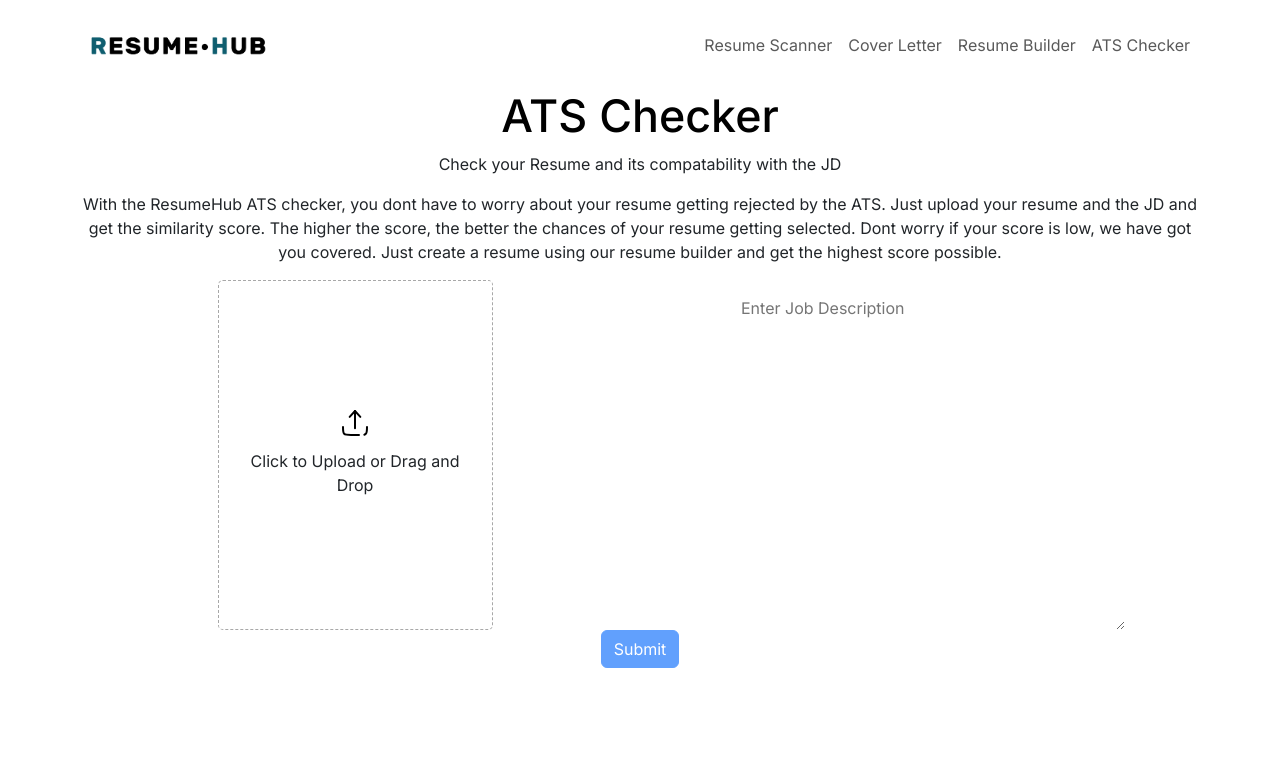
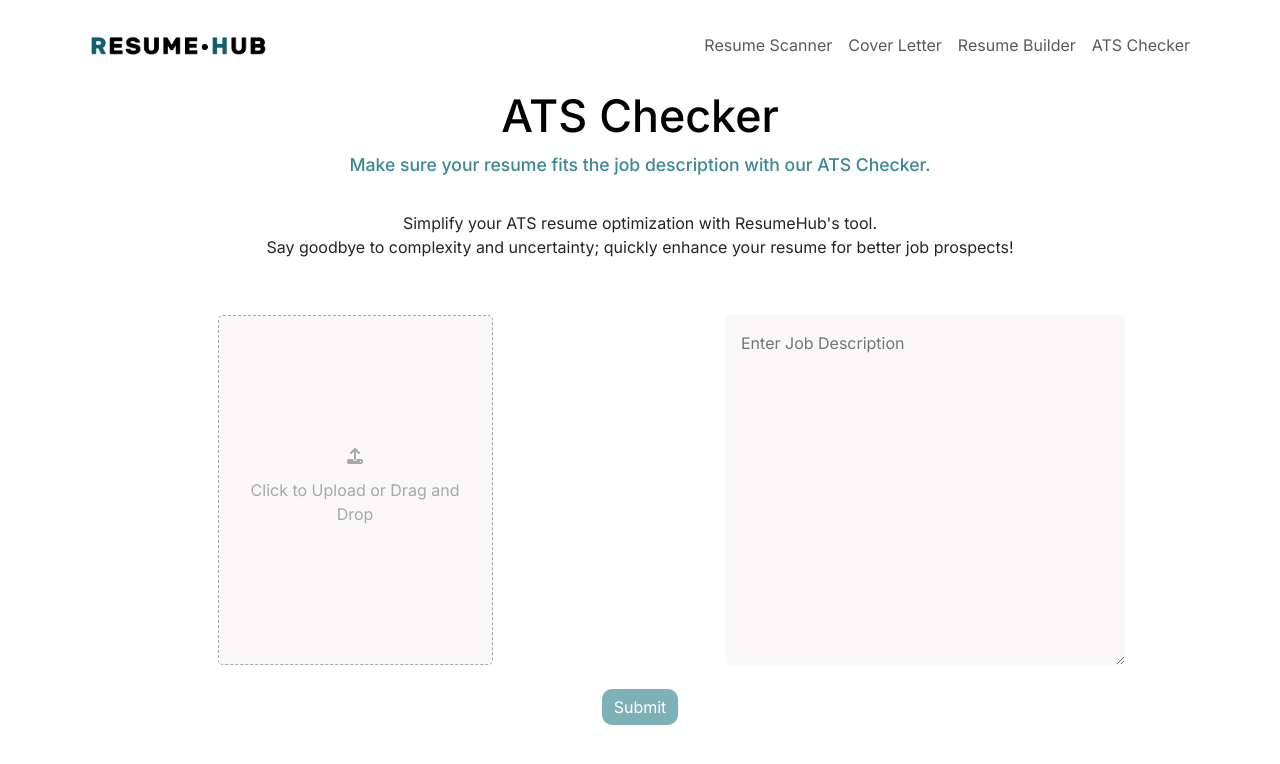
Before and after one commit to Charuhas10/resumeAI, a React (Vite) app in the folder Frontend/: page /ats in a window 1280 px wide. Shown: the top 764 px of the page. Built offline with nearby package versions, Linux system fonts and the light colour scheme.

Commit message:
resume scanner landing page fixed
Signed-off-by: Amaan <amaan14999@gmail.com>

```diff
--- a/Frontend/src/components/ATSChecker/index.jsx
+++ b/Frontend/src/components/ATSChecker/index.jsx
@@ -1,7 +1,10 @@
+import React, { useEffect } from "react";
 import styles from "./index.module.css";
 import Loader from "../Loader/";
 import "bootstrap/dist/css/bootstrap.min.css";
 import { Row, Col } from "react-bootstrap";
+import { FontAwesomeIcon } from "@fortawesome/react-fontawesome";
+import { faUpload, faFile } from "@fortawesome/free-solid-svg-icons";
 // import Button from "react-bootstrap/Button";
 // Use <Button> in your component
 
@@ -14,6 +17,17 @@ function ATSChecker({ ATSDataReceived }) {
   const [text, setText] = useState("");
   const [responseData, setResponseData] = useState(null);
   // const navigate = useNavigate();
+  useEffect(() => {
+    if (responseData) {
+      const circle = document.querySelector(".similarityRing circle");
+      if (circle) {
+        const circumference = 2 * Math.PI * 90;
+        setTimeout(() => {
+          circle.style.strokeDashoffset = 0;
+        }, 100); // Adjust the delay as needed
+      }
+    }
+  }, [responseData]);
 
   const handleFileChange = (event) => {
     const selectedFile = event.target.files[0];
@@ -80,12 +94,38 @@ function ATSChecker({ ATSDataReceived }) {
       setLoading(false); // Stop loading
     }
   };
+  const getRingColor = (similarity) => {
+    if (similarity <= 30) return "#FF0000"; // Red
+    if (similarity <= 50) return "#FFA500"; // Orange
+    if (similarity <= 70) return "#FFFF00"; // Yellow
+    if (similarity <= 85) return "#00FF00"; // Light Green
+    return "#008000"; // Dark Green
+  };
+  const DisplayData = () => {
+    const ringColor = getRingColor(responseData.similarity);
 
-  const DisplayData = () => {
     return (
-      <div>
-        <div>Similarity Score: {responseData.similarity}</div>
-        {/* You can add more data display here as needed */}
+      <div className={styles.similarityContainer}>
+        <svg className={styles.similarityRing} viewBox="0 0 200 200">
+          <circle
+            cx="100"
+            cy="100"
+            r="90"
+            stroke={ringColor}
+            strokeWidth="10"
+            fill="transparent"
+            className={styles.animateCircle}
+          />
+          <text
+            x="50%"
+            y="50%"
+            textAnchor="middle"
+            dy=".3em"
+            className={styles.similarityScore}
+          >
+            {responseData.similarity}%
+          </text>
+        </svg>
       </div>
     );
   };
@@ -93,17 +133,18 @@ function ATSChecker({ ATSDataReceived }) {
   return (
     <div className="container">
       <h1>ATS Checker</h1>
-      <p>Check your Resume and its compatability with the JD </p>
-      <p>
-        With the ResumeHub ATS checker, you dont have to worry about your resume
-        getting rejected by the ATS. Just upload your resume and the JD and get
-        the similarity score. The higher the score, the better the chances of
-        your resume getting selected. Dont worry if your score is low, we have
-        got you covered. Just create a resume using our resume builder and get
-        the highest score possible.
+      <p className={styles.lineOne}>
+        Make sure your resume fits the job description with our ATS Checker.
+      </p>
+      <p className={styles.lineTwo}>
+        Simplify your ATS resume optimization with ResumeHub's tool. <br />
+        Say goodbye to complexity and uncertainty; quickly enhance your resume
+        for better job prospects!
       </p>
       {loading ? (
-        <Loader />
+        <div className={styles.loaderContainer}>
+          <Loader />
+        </div>
       ) : responseData ? (
         <DisplayData />
       ) : (
@@ -111,7 +152,7 @@ function ATSChecker({ ATSDataReceived }) {
           <Row>
             <Col
               md={6}
-              className="d-flex justify-content-center align-items-center"
+              className="d-flex justify-content-center align-items-center px-4 py-4"
             >
               <label className={styles.UploadBox}>
                 <input
@@ -123,40 +164,13 @@ function ATSChecker({ ATSDataReceived }) {
                 />
                 <div className={styles.uploadboxel}>
                   <div>
-                    <svg
-                      width="32px"
-                      height="32px"
-                      viewBox="0 0 24 24"
-                      fill="none"
-                      xmlns="http://www.w3.org/2000/svg"
-                    >
-                      <g id="SVGRepo_bgCarrier" strokeWidth="0"></g>
-                      <g
-                        id="SVGRepo_tracerCarrier"
-                        strokeLinecap="round"
-                        strokeLinejoin="round"
-                      ></g>
-                      <g id="SVGRepo_iconCarrier">
-                        {" "}
-                        <path
-                          d="M15 21H9C6.17157 21 4.75736 21 3.87868 20.1213C3 19.2426 3 17.8284 3 15M21 15C21 17.8284 21 19.2426 20.1213 20.1213C19.8215 20.4211 19.4594 20.6186 19 20.7487"
-                          stroke="#000000"
-                          strokeWidth="1.5"
-                          strokeLinecap="round"
-                          strokeLinejoin="round"
-                        ></path>{" "}
-                        <path
-                          d="M12 16V3M12 3L16 7.375M12 3L8 7.375"
-                          stroke="#000000"
-                          strokeWidth="1.5"
-                          strokeLinecap="round"
-                          strokeLinejoin="round"
-                        ></path>{" "}
-                      </g>
-                    </svg>
+                    {file ? (
+                      <FontAwesomeIcon icon={faFile} />
+                    ) : (
+                      <FontAwesomeIcon icon={faUpload} />
+                    )}
                   </div>
-
-                  <p>Click to Upload or Drag and Drop</p>
+                  <p>{file ? file.name : "Click to Upload or Drag and Drop"}</p>
                 </div>
               </label>
             </Col>
@@ -167,8 +181,8 @@ function ATSChecker({ ATSDataReceived }) {
               <textarea
                 className={styles.TextArea}
                 placeholder="Enter Job Description"
-                value={text} // The text state variable
-                onChange={handleTextChange} // Function to update the text state
+                value={text}
+                onChange={handleTextChange}
               />
             </Col>
           </Row>
--- a/Frontend/src/components/ATSChecker/index.module.css
+++ b/Frontend/src/components/ATSChecker/index.module.css
@@ -1,13 +1,14 @@
-body {
+/* body {
   background-color: #fff5e0;
   font-family: "Inter", sans-serif;
-}
+} */
 
 h1 {
-  color: aqua;
+  color: #000; /* or any other color as per CoverLetterUpload */
   display: flex;
   justify-content: center;
   align-items: center;
+  font-size: 2.8rem;
 }
 p {
   display: block;
@@ -15,6 +16,15 @@ p {
   justify-content: center;
   align-items: center;
   flex-wrap: wrap;
+}
+.lineOne {
+  color: #3a8891;
+  font-weight: 500;
+  font-size: 1.1rem;
+}
+.lineTwo {
+  margin: 2rem;
+  font-weight: 400;
 }
 svg {
   margin: 10px;
@@ -26,11 +36,23 @@ svg {
   border: none;
   border-radius: 5px;
   padding: 1rem;
+  background-color: #f9f7f7;
 }
+.TextArea:focus {
+  outline: none !important;
+  border: 1px solid #a8a8a8;
+}
+.SubmitButton {
+  background-color: #3a8891 !important;
+  border: #3a8891 !important;
+  border-radius: 10px !important;
+}
+
 .UploadBox {
   border: 1px dashed #a8a8a8;
+  color: #a8a8a8;
   border-radius: 5px;
-  background-color: #fff;
+  background-color: #f9f7f7;
   padding: 30px;
   width: 275px;
   height: 350px;
@@ -60,3 +82,46 @@ svg {
 .Picker::-webkit-file-upload-button {
   visibility: hidden;
 }
+.loaderContainer {
+  position: fixed; /* Changed from 'absolute' to 'fixed' */
+  top: 0;
+  left: 0;
+  right: 0;
+  bottom: 0;
+  display: flex;
+  justify-content: center;
+  align-items: center;
+  z-index: 1000;
+}
+@keyframes drawCircle {
+  from {
+    stroke-dasharray: 0 565.48; /* Start from no circle */
+  }
+  to {
+    stroke-dasharray: 565.48 0; /* End with full circle */
+  }
+}
+
+.similarityContainer {
+  display: flex;
+  justify-content: center;
+  align-items: center;
+  flex-direction: column;
+  margin: 0 auto;
+}
+
+.similarityRing {
+  width: 150px;
+  height: 150px;
+  margin-bottom: 10px;
+}
+
+.animateCircle {
+  stroke-dasharray: 565.48; /* Circumference of the circle */
+  animation: drawCircle 1s ease-out forwards;
+}
+
+.similarityScore {
+  fill: #000; /* Text color */
+  font-size: 30px; /* Adjust size as needed */
+}
--- a/Frontend/src/components/ResumeUpload/index.jsx
+++ b/Frontend/src/components/ResumeUpload/index.jsx
@@ -1,17 +1,19 @@
 import styles from "./index.module.css";
 import Loader from "../Loader/";
-
+import { FontAwesomeIcon } from "@fortawesome/react-fontawesome";
+import { faUpload, faFile } from "@fortawesome/free-solid-svg-icons";
 import { useState } from "react";
 import { useNavigate } from "react-router-dom";
 
 function ResumeUpload({ onDataReceived }) {
   const [loading, setLoading] = useState(false);
+  const [file, setFile] = useState(null);
   const navigate = useNavigate();
 
   const handleFileChange = (event) => {
-    const file = event.target.files[0];
-    handleSubmit(file);
-    fetchData();
+    const selectedFile = event.target.files[0];
+    setFile(selectedFile);
+    handleSubmit(selectedFile);
   };
 
   const handleDragOver = (event) => {
@@ -21,32 +23,23 @@ function ResumeUpload({ onDataReceived }) {
   const handleDrop = (event) => {
     event.preventDefault();
     if (event.dataTransfer.items && event.dataTransfer.items[0]) {
-      const file = event.dataTransfer.items[0].getAsFile();
-      handleSubmit(file);
+      const selectedFile = event.dataTransfer.items[0].getAsFile();
+      setFile(selectedFile);
+      handleSubmit(selectedFile);
     }
   };
 
-  const handleSubmit = (file) => {
-    if (file) {
-      console.log("File selected: ", file.name);
-      parseData(file);
+  const handleSubmit = async (selectedFile) => {
+    if (selectedFile) {
+      console.log("File selected: ", selectedFile.name);
+      parseData(selectedFile);
     } else {
       console.log("No file selected");
     }
   };
 
-  const fetchData = async () => {
-    try {
-      const response = await fetch("http://localhost:5000/");
-      const data = await response.json();
-      console.log(data.message); // Should log: "Hello from Flask!"
-    } catch (error) {
-      console.error("There was an error fetching the data:", error);
-    }
-  };
-
   const parseData = async (file) => {
-    setLoading(true); // Start loading
+    setLoading(true);
     const formData = new FormData();
     formData.append("file", file);
     try {
@@ -67,15 +60,27 @@ function ResumeUpload({ onDataReceived }) {
     } catch (error) {
       console.error("There was an error fetching the data:", error);
     } finally {
-      setLoading(false); // Stop loading
+      setLoading(false);
     }
   };
 
   return (
-    <div>
+    <div className={styles.container}>
+      <h1>Resume Scanner</h1>
+      <p className={styles.lineOne}>
+        Scan your resume for a perfect match with the job description.
+      </p>
+      <p className={styles.lineTwo}>
+        You can forget the hassle of manually checking your resume against job
+        requirements. <br /> Now, easily ensure your resume aligns perfectly
+        with your dream job.
+      </p>
       {loading ? (
+        <div className={styles.loaderContainer}>
           <Loader />
+        </div>
       ) : (
+        <div className={styles.formContainer}>
           <form onDragOver={handleDragOver} onDrop={handleDrop}>
             <label className={styles.UploadBox}>
               <input
@@ -85,9 +90,19 @@ function ResumeUpload({ onDataReceived }) {
                 name="file"
                 className={styles.Picker}
               />
-            Click to Upload or Drag and Drop
+              <div className={styles.uploadboxel}>
+                <div>
+                  {file ? (
+                    <FontAwesomeIcon icon={faFile} />
+                  ) : (
+                    <FontAwesomeIcon icon={faUpload} />
+                  )}
+                </div>
+                <p>{file ? file.name : "Click to Upload or Drag and Drop"}</p>
+              </div>
             </label>
           </form>
+        </div>
       )}
     </div>
   );
--- a/Frontend/src/components/ResumeUpload/index.module.css
+++ b/Frontend/src/components/ResumeUpload/index.module.css
@@ -1,12 +1,95 @@
+body {
+  background-color: #fff !important;
+  font-family: "Inter", sans-serif;
+}
+.container {
+  display: flex;
+  flex-direction: column;
+  /* justify-content: center; */
+  align-items: center;
+  min-height: 100vh;
+}
+
+.formContainer {
+  display: flex;
+  flex-direction: column;
+  align-items: center;
+  justify-content: center;
+}
+
+h1 {
+  color: #000 !important;
+  display: flex;
+  justify-content: center;
+  align-items: center;
+  font-size: 2.8rem !important;
+}
+p {
+  display: block;
+  text-align: center;
+  justify-content: center;
+  align-items: center;
+  flex-wrap: wrap;
+}
+.lineOne {
+  color: #3a8891;
+  font-weight: 500;
+  font-size: 1.1rem;
+}
+.lineTwo {
+  margin: 2rem;
+  font-weight: 400;
+}
+svg {
+  margin: 10px;
+  color: #a8a8a8;
+}
+.TextArea {
+  width: 400px;
+  min-height: 350px;
+  max-height: 350px;
+  border: none;
+  border-radius: 5px;
+  padding: 1rem;
+  background-color: #f9f7f7;
+}
+.TextArea:focus {
+  outline: none !important;
+  border: 1px solid #a8a8a8;
+}
+.SubmitButton {
+  background-color: #3a8891 !important;
+  border: #3a8891 !important;
+  border-radius: 10px !important;
+}
 .UploadBox {
-  border: 2px dashed #000;
+  margin: auto;
+  border: 1px dashed #a8a8a8;
+  color: #a8a8a8;
+  border-radius: 5px;
+  background-color: #f9f7f7;
   padding: 30px;
-  width: 400px;
+  width: 275px;
+  height: 350px;
   text-align: center;
   cursor: pointer;
-  box-shadow: 0px 8px 15px rgba(0, 0, 0, 0.1);
+  display: flex; /* Enable flex container */
+  justify-content: center; /* Horizontally center content */
+  align-items: center; /* Vertically center content */
+  flex-direction: column;
 }
 
+.uploadboxel {
+  display: flex; /* Enable flex container */
+  flex-direction: column; /* Stack children vertically */
+  align-items: center; /* Align items to the center */
+  justify-content: center; /* Justify content to the center */
+}
+
+/* .formContainer {
+  display: flex;
+  justify-content: center;
+} */
 .Picker {
   display: none;
 }
@@ -14,3 +97,14 @@
 .Picker::-webkit-file-upload-button {
   visibility: hidden;
 }
+.loaderContainer {
+  position: fixed; /* Changed from 'absolute' to 'fixed' */
+  top: 0;
+  left: 0;
+  right: 0;
+  bottom: 0;
+  display: flex;
+  justify-content: center;
+  align-items: center;
+  z-index: 1000;
+}
--- a/Frontend/src/index.css
+++ b/Frontend/src/index.css
@@ -1,4 +1,4 @@
 body {
-  background-color: #fff;
+  background-color: #fff !important;
   font-family: "Inter", sans-serif;
 }
--- a/Frontend/src/pages/Resume/index.module.css
+++ b/Frontend/src/pages/Resume/index.module.css
@@ -3,6 +3,5 @@
   justify-content: center;
   align-items: center;
   height: 100vh;
-  background-color: #f4f4f4;
-  font-family: "Roboto", sans-serif;
+  background-color: #fff;
 }
```
Lines whose indentation alone changed are shown as unchanged.
